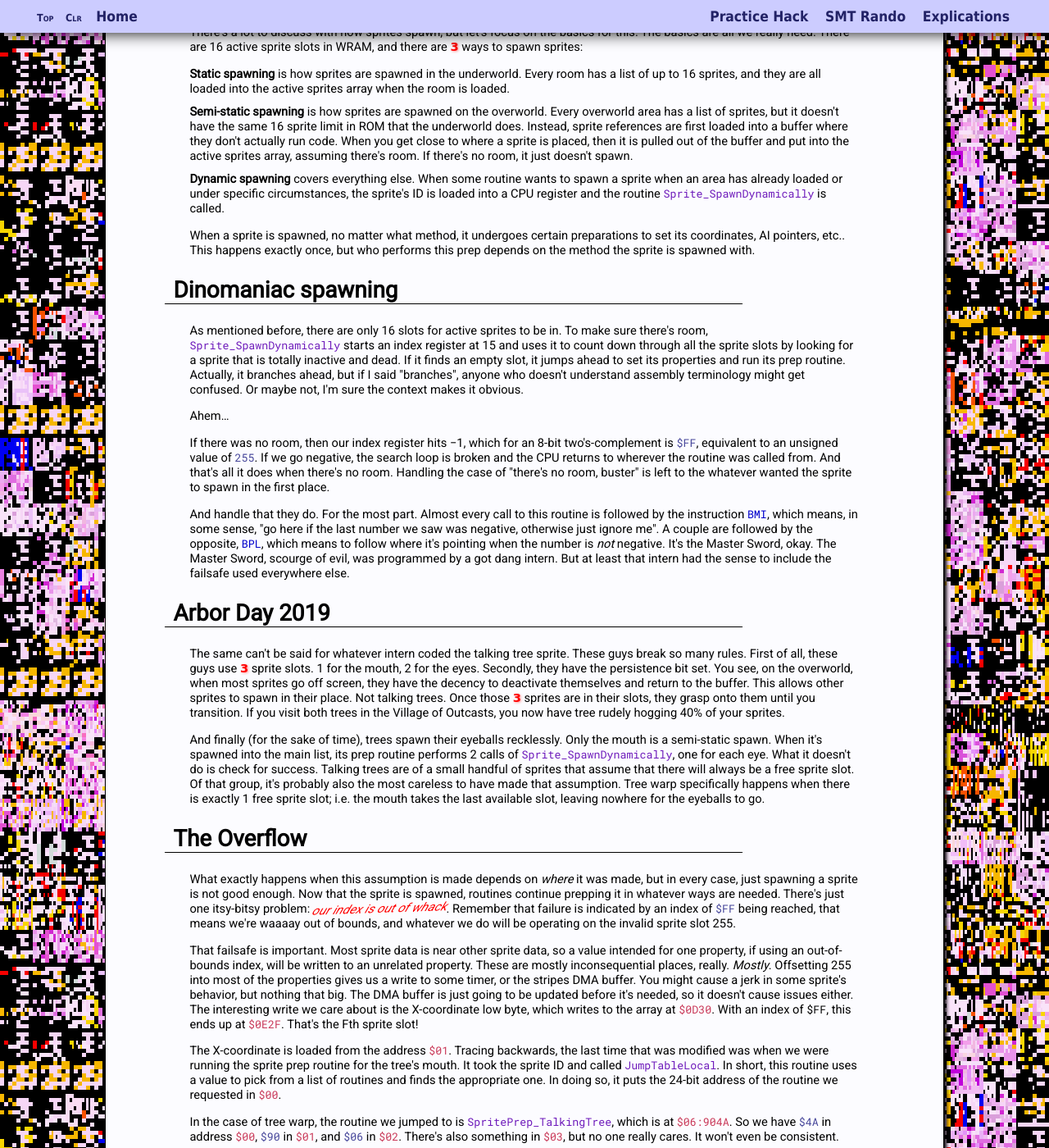
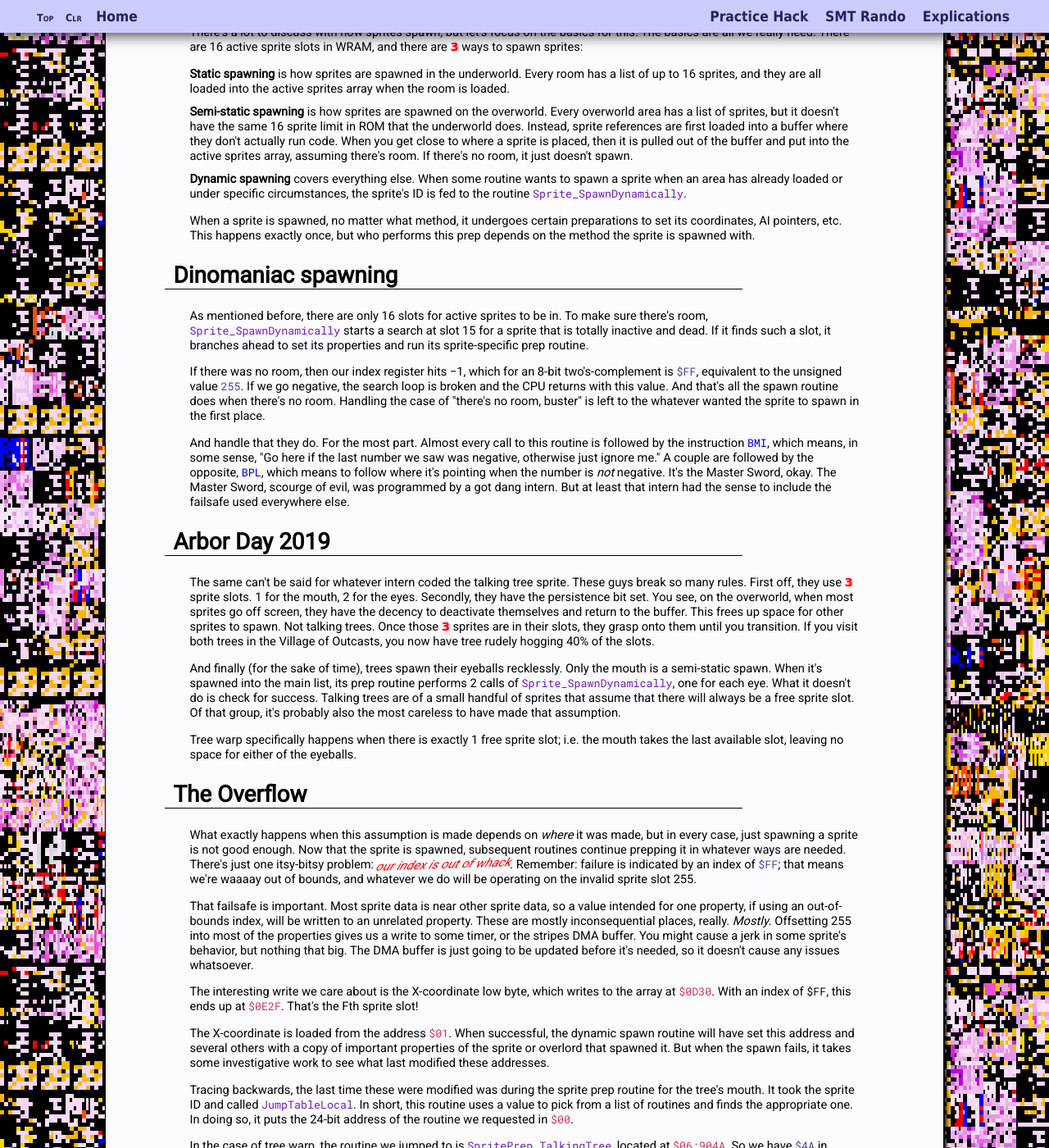
Before and after one commit to spannerisms/spannerisms.github.io, a Jekyll site: the page built from treewarp.html, in a window 1280 px wide and 1400 px high, scrolled down 291 px. Shown: the whole window at 82% size. Built offline with Jekyll 4.4.1, drawn with Linux system fonts in a browser that asks for light colours; some of the changed text lies outside the part shown.

Commit message:
long time coming

```diff
--- a/treewarp.html
+++ b/treewarp.html
@@ -15,25 +15,27 @@ background: glitchybg
 		<dt>Semi-static spawning </dt>
 		<dd>is how sprites are spawned on the overworld. Every overworld area has a list of sprites, but it doesn't have the same 16 sprite limit in ROM that the underworld does. Instead, sprite references are first loaded into a buffer where they don't actually run code. When you get close to where a sprite is placed, then it is pulled out of the buffer and put into the active sprites array, assuming there's room. If there's no room, it just doesn't spawn.</dd>
 		<dt>Dynamic spawning </dt>
-		<dd>covers everything else. When some routine wants to spawn a sprite when an area has already loaded or under specific circumstances, the sprite's ID is loaded into a CPU register and the routine <code class="routine">Sprite_SpawnDynamically</code> is called.</dd>
+		<dd>covers everything else. When some routine wants to spawn a sprite when an area has already loaded or under specific circumstances, the sprite's ID is fed to the routine <code class="routine">Sprite_SpawnDynamically</code>.</dd>
 	</dl>
-	<p>When a sprite is spawned, no matter what method, it undergoes certain preparations to set its coordinates, AI pointers, etc.. This happens exactly once, but who performs this prep depends on the method the sprite is spawned with.</p>
+	<p>When a sprite is spawned, no matter what method, it undergoes certain preparations to set its coordinates, AI pointers, etc. This happens exactly once, but who performs this prep depends on the method the sprite is spawned with.</p>
 
 	<h2>Dinomaniac spawning</h2>
-	<p>As mentioned before, there are only 16 slots for active sprites to be in. To make sure there's room, <code class="routine">Sprite_SpawnDynamically</code> starts an index register at 15 and uses it to count down through all the sprite slots by looking for a sprite that is totally inactive and dead. If it finds an empty slot, it jumps ahead to set its properties and run its prep routine. Actually, it branches ahead, but if I said "branches", anyone who doesn't understand assembly terminology might get confused. Or maybe not, I'm sure the context makes it obvious.</p>
-	<p>Ahem&hellip;</p>
-	<p>If there was no room, then our index register hits &minus;1, which for an 8-bit two's-complement is <code class="value">$FF</code>, equivalent to an unsigned value of <code class="value">255</code>. If we go negative, the search loop is broken and the CPU returns to wherever the routine was called from. And that's all it does when there's no room. Handling the case of "there's no room, buster" is left to the whatever wanted the sprite to spawn in the first place.</p>
-	<p>And handle that they do. For the most part. Almost every call to this routine is followed by the instruction <code class="opcode">BMI</code>, which means, in some sense, "go here if the last number we saw was negative, otherwise just ignore me". A couple are followed by the opposite, <code class="opcode">BPL</code>, which means to follow where it's pointing when the number is <em>not</em> negative. It's the Master Sword, okay. The Master Sword, scourge of evil, was programmed by a got dang intern. But at least that intern had the sense to include the failsafe used everywhere else.</p>
+	<p>As mentioned before, there are only 16 slots for active sprites to be in. To make sure there's room, <code class="routine">Sprite_SpawnDynamically</code> starts a search at slot 15 for a sprite that is totally inactive and dead. If it finds such a slot, it branches ahead to set its properties and run its sprite-specific prep routine.</p>
+	<p>If there was no room, then our index register hits &minus;1, which for an 8-bit two's-complement is <code class="value">$FF</code>, equivalent to the unsigned value <code class="value">255</code>. If we go negative, the search loop is broken and the CPU returns with this value. And that's all the spawn routine does when there's no room. Handling the case of "there's no room, buster" is left to the whatever wanted the sprite to spawn in the first place.</p>
+	<p>And handle that they do. For the most part. Almost every call to this routine is followed by the instruction <code class="opcode">BMI</code>, which means, in some sense, "Go here if the last number we saw was negative, otherwise just ignore me." A couple are followed by the opposite, <code class="opcode">BPL</code>, which means to follow where it's pointing when the number is <em>not</em> negative. It's the Master Sword, okay. The Master Sword, scourge of evil, was programmed by a got dang intern. But at least that intern had the sense to include the failsafe used everywhere else.</p>
 
 	<h2>Arbor Day 2019</h2>
-	<p>The same can't be said for whatever intern coded the talking tree sprite. These guys break so many rules. First of all, these guys use <span class="evil">3</span> sprite slots. 1 for the mouth, 2 for the eyes. Secondly, they have the persistence bit set. You see, on the overworld, when most sprites go off screen, they have the decency to deactivate themselves and return to the buffer. This allows other sprites to spawn in their place. Not talking trees. Once those <span class="evil">3</span> sprites are in their slots, they grasp onto them until you transition. If you visit both trees in the Village of Outcasts, you now have tree rudely hogging 40% of your sprites.</p>
-	<p>And finally (for the sake of time), trees spawn their eyeballs recklessly. Only the mouth is a semi-static spawn. When it's spawned into the main list, its prep routine performs 2 calls of <code class="routine">Sprite_SpawnDynamically</code>, one for each eye. What it doesn't do is check for success. Talking trees are of a small handful of sprites that assume that there will always be a free sprite slot. Of that group, it's probably also the most careless to have made that assumption. Tree warp specifically happens when there is exactly 1 free sprite slot; i.e. the mouth takes the last available slot, leaving nowhere for the eyeballs to go.</p>
+	<p>The same can't be said for whatever intern coded the talking tree sprite. These guys break so many rules. First off, they use <span class="evil">3</span> sprite slots. 1 for the mouth, 2 for the eyes. Secondly, they have the persistence bit set. You see, on the overworld, when most sprites go off screen, they have the decency to deactivate themselves and return to the buffer. This frees up space for other sprites to spawn. Not talking trees. Once those <span class="evil">3</span> sprites are in their slots, they grasp onto them until you transition. If you visit both trees in the Village of Outcasts, you now have tree rudely hogging 40% of the slots.</p>
+	<p>And finally (for the sake of time), trees spawn their eyeballs recklessly. Only the mouth is a semi-static spawn. When it's spawned into the main list, its prep routine performs 2 calls of <code class="routine">Sprite_SpawnDynamically</code>, one for each eye. What it doesn't do is check for success. Talking trees are of a small handful of sprites that assume that there will always be a free sprite slot. Of that group, it's probably also the most careless to have made that assumption.</p>
+	<p>Tree warp specifically happens when there is exactly 1 free sprite slot; i.e. the mouth takes the last available slot, leaving no space for either of the eyeballs.</p>
 
 	<h2>The Overflow</h2>
-	<p>What exactly happens when this assumption is made depends on <em>where</em> it was made, but in every case, just spawning a sprite is not good enough. Now that the sprite is spawned, routines continue prepping it in whatever ways are needed. There's just one itsy-bitsy problem: <em class="wtf">our index is out of whack</em>. Remember that failure is indicated by an index of <code class="value">$FF</code> being reached, that means we're waaaay out of bounds, and whatever we do will be operating on the invalid sprite slot 255.</p>
-	<p>That failsafe is important. Most sprite data is near other sprite data, so a value intended for one property, if using an out-of-bounds index, will be written to an unrelated property. These are mostly inconsequential places, really. <em>Mostly</em>. Offsetting 255 into most of the properties gives us a write to some timer, or the stripes DMA buffer. You might cause a jerk in some sprite's behavior, but nothing that big. The DMA buffer is just going to be updated before it's needed, so it doesn't cause issues either. The interesting write we care about is the X-coordinate low byte, which writes to the array at <code class="address">$0D30</code>. With an index of <code class="valie">$FF</code>, this ends up at <code class="address">$0E2F</code>. That's the Fth sprite slot!</p>
-	<p>The X-coordinate is loaded from the address <code class="address">$01</code>. Tracing backwards, the last time that was modified was when we were running the sprite prep routine for the tree's mouth. It took the sprite ID and called <code class="routine">JumpTableLocal</code>. In short, this routine uses a value to pick from a list of routines and finds the appropriate one. In doing so, it puts the 24-bit address of the routine we requested in <code class="address">$00</code>.</p>
-	<p>In the case of tree warp, the routine we jumped to is <code class="routine">SpritePrep_TalkingTree</code>, which is at <code class="address">$06:904A</code>. So we have <code class="value">$4A</code> in address <code class="address">$00</code>, <code class="value">$90</code> in <code class="address">$01</code>, and <code class="value">$06</code> in <code class="address">$02</code>. There's also something in <code class="address">$03</code>, but no one really cares. It won't even be consistent.</p>
+	<p>What exactly happens when this assumption is made depends on <em>where</em> it was made, but in every case, just spawning a sprite is not good enough. Now that the sprite is spawned, subsequent routines continue prepping it in whatever ways are needed. There's just one itsy-bitsy problem: <em class="wtf">our index is out of whack</em>. Remember: failure is indicated by an index of <code class="value">$FF</code>; that means we're waaaay out of bounds, and whatever we do will be operating on the invalid sprite slot 255.</p>
+	<p>That failsafe is important. Most sprite data is near other sprite data, so a value intended for one property, if using an out-of-bounds index, will be written to an unrelated property. These are mostly inconsequential places, really. <em>Mostly</em>. Offsetting 255 into most of the properties gives us a write to some timer, or the stripes DMA buffer. You might cause a jerk in some sprite's behavior, but nothing that big. The DMA buffer is just going to be updated before it's needed, so it doesn't cause any issues whatsoever.</p>
+	<p>The interesting write we care about is the X-coordinate low byte, which writes to the array at <code class="address">$0D30</code>. With an index of <code class="valie">$FF</code>, this ends up at <code class="address">$0E2F</code>. That's the Fth sprite slot!</p>
+	<p>The X-coordinate is loaded from the address <code class="address">$01</code>. When successful, the dynamic spawn routine will have set this address and several others with a copy of important properties of the sprite or overlord that spawned it. But when the spawn fails, it takes some investigative work to see what last modified these addresses.</p>
+	<p>Tracing backwards, the last time these were modified was during the sprite prep routine for the tree's mouth. It took the sprite ID and called <code class="routine">JumpTableLocal</code>. In short, this routine uses a value to pick from a list of routines and finds the appropriate one. In doing so, it puts the 24-bit address of the routine we requested in <code class="address">$00</code>.</p>
+	<p>In the case of tree warp, the routine we jumped to is <code class="routine">SpritePrep_TalkingTree</code>, located at <code class="address">$06:904A</code>. So we have <code class="value">$4A</code> in address <code class="address">$00</code>, <code class="value">$90</code> in <code class="address">$01</code>, and <code class="value">$06</code> in <code class="address">$02</code>. There's also, get this: Link's layer in <code class="address">$03</code>.</p>
 
 	<h2>You're getting grabby</h2>
 	<p>We are writing <code class="value">$90</code>, the sprite ID for wallmasters, into memory that holds a sprite's ID. It doesn't matter what sprite was in that slot before, it is now a wallmaster. It's really hard to pinpoint <em>why</em> the wallmaster grabs you right away and instantly fades to black, but the most common scenario seems to, once again, involve the tree. This time, it has to do with how trees never go inactive.</p>
@@ -66,10 +68,6 @@ background: glitchybg
 	<h2>Was it really that stupid?</h2>
 	<p>Except for <em>the</em> tree warp, everywhere else that a dynamic sprite spawn underflow can occur is pretty difficult to pull off. For the most part, it's a fair assumption that there would be room somewhere. After all, if that assumption were bad, it wouldn't have taken 27 years for this glitch to be discovered. Actually it was just under 27 years. I found this on <span class="date">12 November 2018</span>, 9 days before LTTP's birthday. It also only happened during trial and error optimization of a TAS, and it was difficult to reproduce at first.</p>
 
-	<h2>Hey dummy, you missed something</h2>
-	<p>Ya, kinda. I sort of glossed over the fact that while we have <code class="value">$90</code>, we're adding the value <code class="value">$FF</code> to it. I quietly ignored this because it's difficult to explain without breaking the flow of that already messy paragraph. In 65816 assembly, addition is always done with a carry. It's like "carrying the 1" you learned as a 5-year-old. For our coordinates, we're working with 16-bits in 2 segmented bytes. Before we do the high byte, we're adding <code class="value">$FC</code> to whatever was in our low byte. For tree warp, our low byte was <code class="value">$4A</code>, so the sum is <code class="value">$146</code>. That's bigger than what you can express with 8 bits, so the accumulator holds <code class="value">$46</code> and the carry flag is set. When we deal with the high byte, we leave the carry alone to use it in our calculation. This means our full equation is <span class="math"><code class="value">$90</code>+(<code class="value">&minus;1</code>)+<code class="value">1</code></span>. The carry flag cancels with the &minus;1, and we're left with our original <code class="value">$90</code>. This also applies to the explanation of the game crash when tree warp fails.</p>
-	<p>I bet you feel bad now for calling me a dummy even though it was <em>me</em> who called me dummy.</p>
-
 	<h2>Summary</h2>
 	<p>For some stupid reason, the talking tree is composed of 3 permanently active sprites&mdash;1 mouth, 2 eyes. The eyes are spawned dynamically by the mouth. When spawning sprites dynamically, the caller of the routine is left with the responsibility for adding a failsafe when all slots are full. Trees don't.</p>
 	<p>If the mouth spawns into the last available sprite slot, the eyes will end up in slot <code class="value">$FF</code>. Part of these invalid writes loads a value from scratch space to use for the X-coordinate. The value it loads ends up being part of the tree's spawn routine address (<code class="value">$90</code>), and it gets written to the last slot in sprite ID. This is the ID for a wallmaster, which ends up inheriting the properties of whatever sprite was in that slot. In the consistent set ups, this sprite is part of the other talking tree in Village of Outcasts, so the wallmaster is always active. And by sheer coincidence, it spawns immediately in the "grabbed player" mode.</p>
```
Also changed, not shown: vanilla.html (added, +28 -0 lines).
